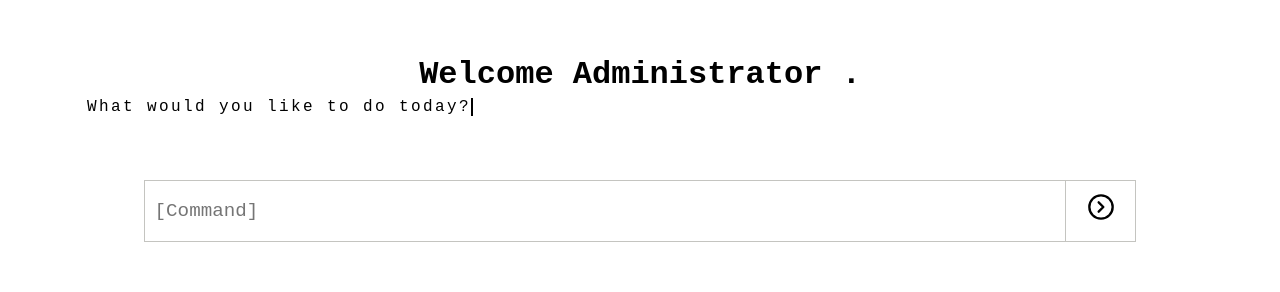
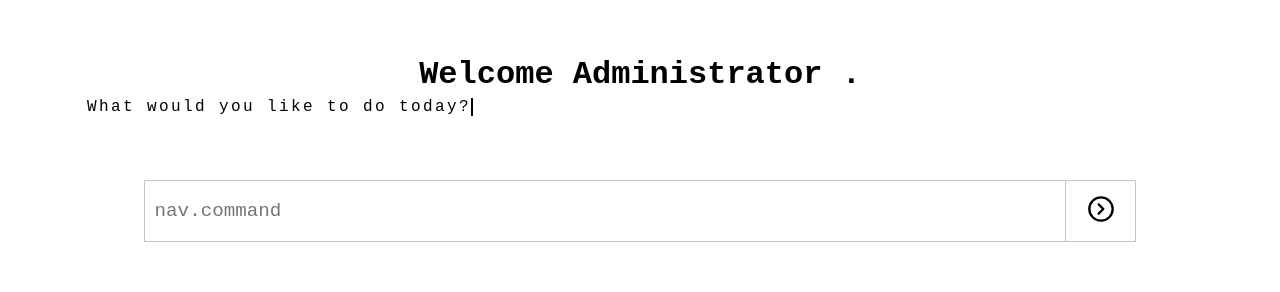
Before and after one commit to lewisPratt/theAdministrator, a React (Vite) app: page /CommandCentre in a window 1280 px wide. Shown: the part 140-432 px from the top of the page. Built offline with nearby package versions, Linux system fonts and the light colour scheme.

Commit message:
feat: update command input placeholders to reflect new command syntax in CommandCentre and CommandInput components. Adjusted line height in App.css for better UI consistency.

```diff
--- a/src/App.css
+++ b/src/App.css
@@ -833,7 +833,7 @@ Command centre input
   width: 70px;
   border: 1px solid #C4C4C0;
   border-left: none;
-  line-height: 4.5rem;
+  line-height: 4.7rem;
 }
 
 #command-centre-input-container {
--- a/src/CommandCentre.tsx
+++ b/src/CommandCentre.tsx
@@ -71,7 +71,7 @@ export default function CommandCentre() {
               <input
                 autoFocus
                 type="text"
-                placeholder="[Command]"
+                placeholder="nav.command"
                 id="command-centre-input"
                 name="command"
                 autoComplete="off"
--- a/src/CommandInput.tsx
+++ b/src/CommandInput.tsx
@@ -51,7 +51,7 @@ export default function CommandInput() {
         }
         <input
           type="text"
-          placeholder="[Command]"
+          placeholder="nav.command"
           id="nav-text-input"
           name="command"
           autoComplete="off"
```
